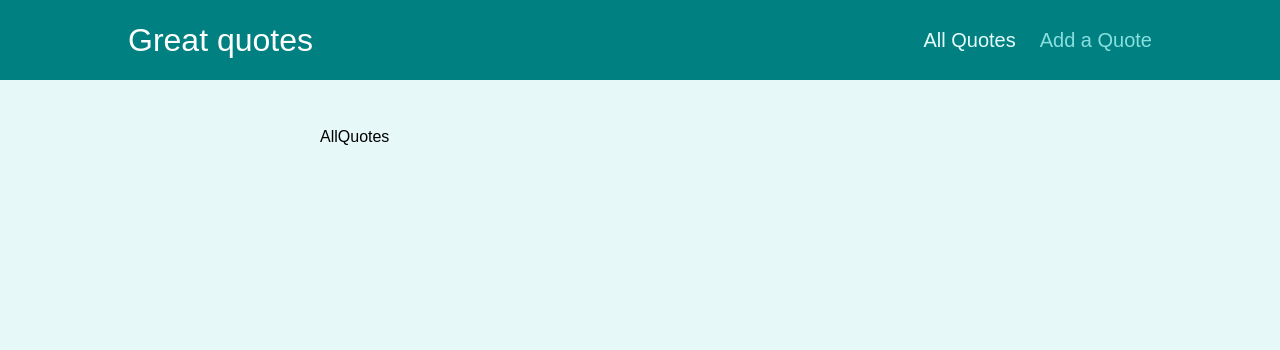
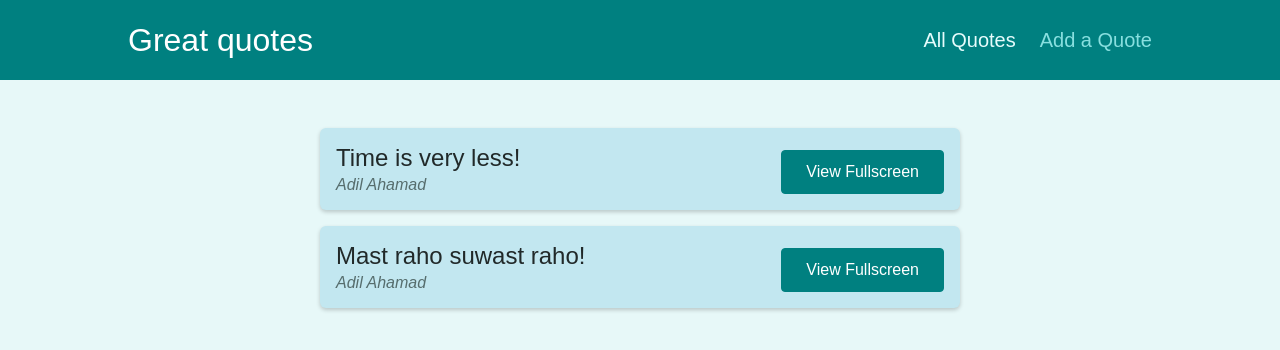
Before and after one commit to adilahamad786/best-quotes-app, a React (Create React App) app: page /quotes in a window 1280 px wide. Shown: the top 350 px of the page. Built offline with nearby package versions, Linux system fonts and the light colour scheme.

Commit message:
Adding Dummy_Quotes of list.

```diff
--- a/src/components/pages/AllQuotes.js
+++ b/src/components/pages/AllQuotes.js
@@ -1,8 +1,14 @@
-import React from 'react'
+import React from 'react';
+import QuoteList from '../quotes/QuoteList';
+
+const DUMMY_QUOTES = [
+    { id : 'p1', author : "Adil Ahamad", text : "Time is very less!"},
+    { id : 'p2', author : "Adil Ahamad", text : "Mast raho suwast raho!"}
+];
 
 export const AllQuotes = () => {
   return (
-    <div>AllQuotes</div>
+    <QuoteList quotes={ DUMMY_QUOTES } />
   );
 };
 
```
